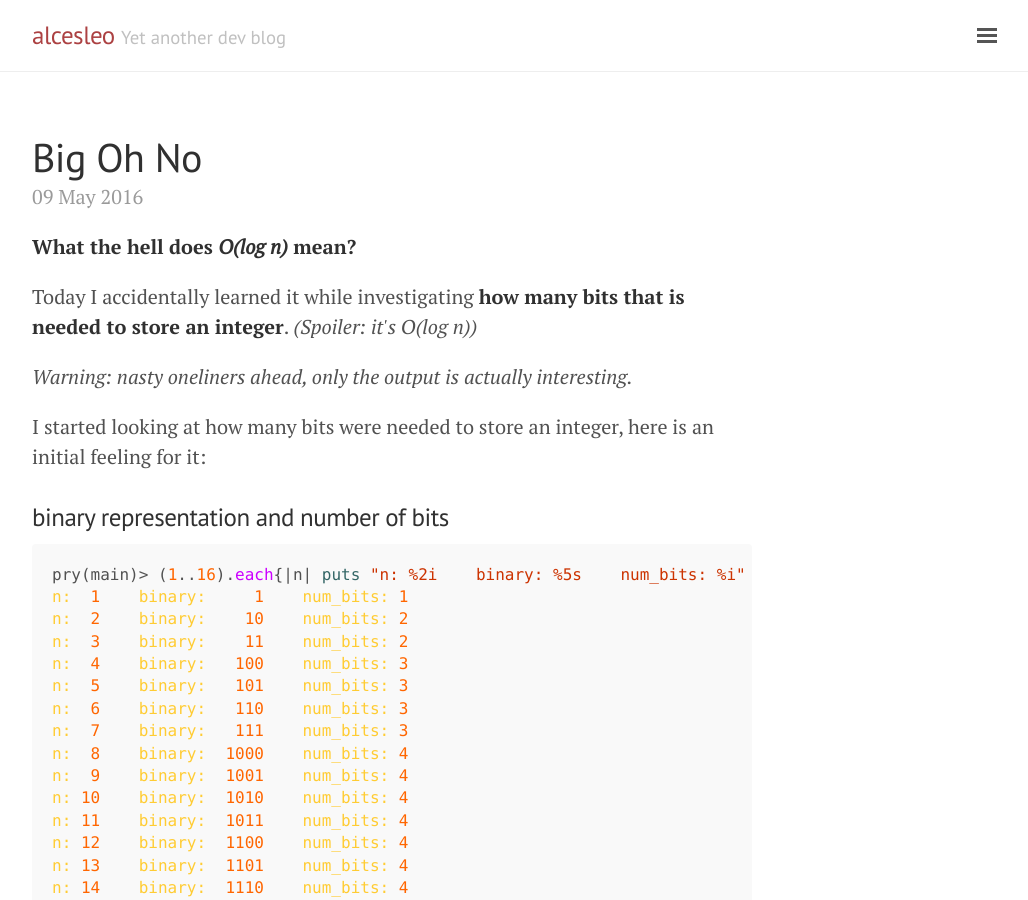
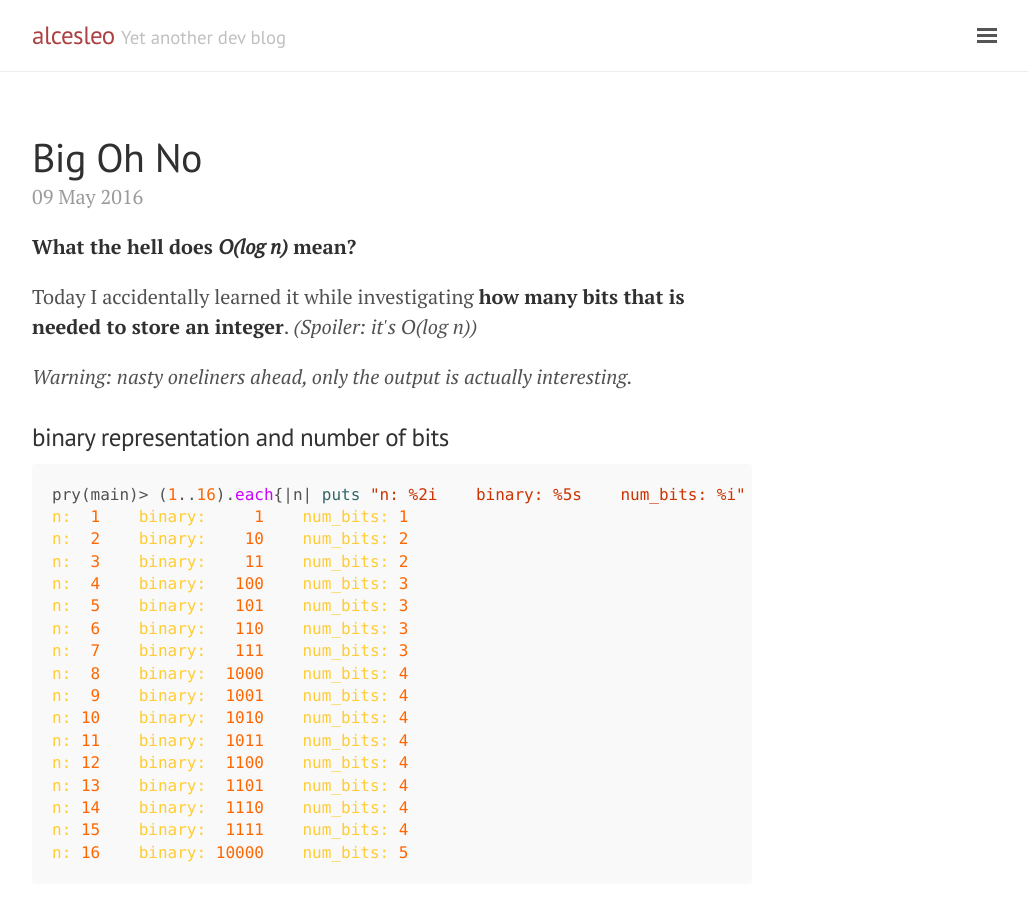
Before and after one commit to jsborjesson/jsborjesson.github.io, a Jekyll site: the page built from _posts/2016-05-09-big-oh-no.md, in a window 1280 px wide and 900 px high. Shown: the whole window, without its empty margins (248-1276 px from the left). Built offline with Jekyll 4.4.1, drawn with Linux system fonts in a browser that asks for light colours; formulas are drawn with MathJax 3.

Commit message:
Remove pointless paragraph

```diff
--- a/_posts/2016-05-09-big-oh-no.md
+++ b/_posts/2016-05-09-big-oh-no.md
@@ -9,8 +9,6 @@ Today I accidentally learned it while investigating **how many bits that is
 needed to store an integer**. _(Spoiler: it's O(log n))_
 
 _Warning: nasty oneliners ahead, only the output is actually interesting._
-
-I started looking at how many bits were needed to store an integer, here is an initial feeling for it:
 
 ### binary representation and number of bits
 
```
